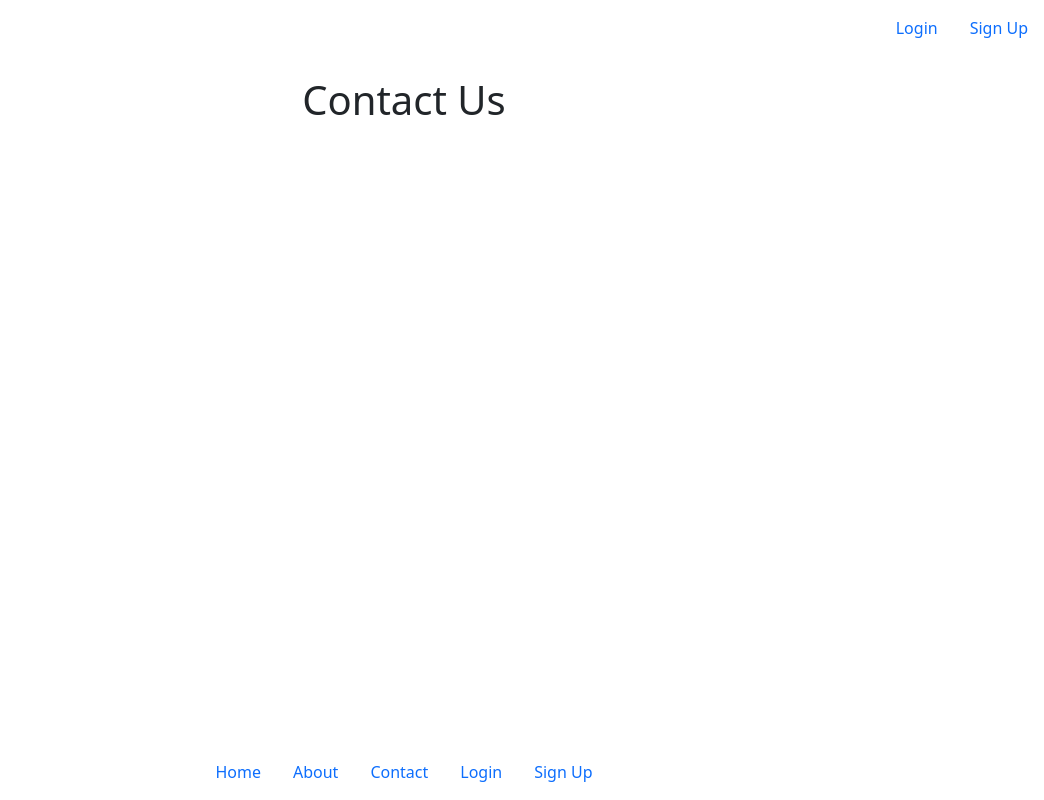
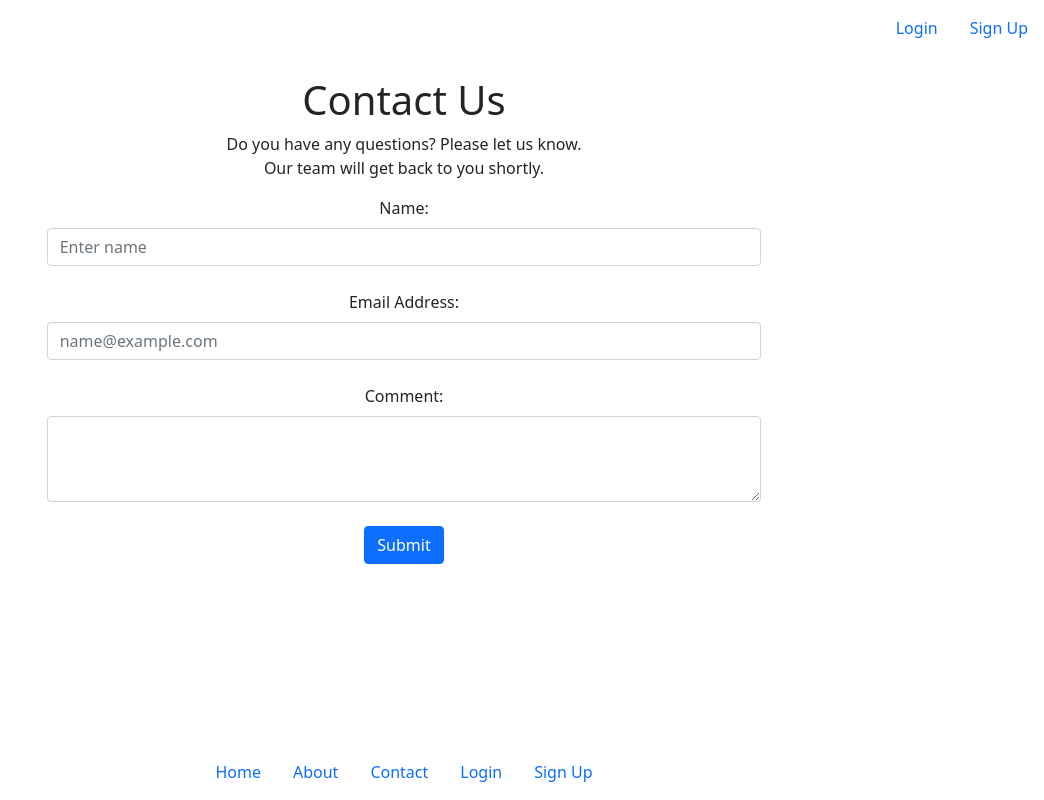
Before and after one commit to jennresado/CS467_Capstone, a React (Create React App) app: page /Contact in a window 1280 px wide. Shown: the whole page, without its empty margins (236-1280 px from the left). Built offline with nearby package versions, Linux system fonts and the light colour scheme.

Commit message:
Contact us page form fields added

```diff
--- a/src/components/Contact.js
+++ b/src/components/Contact.js
@@ -1,3 +1,10 @@
+import 'bootstrap/dist/css/bootstrap.min.css'
+
+import Container from 'react-bootstrap/Container';
+import Form from 'react-bootstrap/Form';
+import Button from 'react-bootstrap/Button';
+
+
 const Contact = () => {
     return (
         <div className='contactPage'>
@@ -5,10 +12,33 @@
                 <div className='col-xl-8'>
                     <div className='row'>
                         <h1>Contact Us</h1>
+                        <p>Do you have any questions? Please let us know.
+                            <br></br>
+                            Our team will get back to you shortly.
+                        </p>
+                        <Container>
+                            <Form>
+                                <Form.Group controlId="form.Name">
+                                    <Form.Label>Name:</Form.Label>
+                                    <Form.Control type="text" placeholder="Enter name" />
+                                </Form.Group>
+                                <br></br>
+                                <Form.Group controlId="form.Email">
+                                    <Form.Label>Email Address:</Form.Label>
+                                    <Form.Control type="email" placeholder="name@example.com" />
+                                </Form.Group>
+                                <br></br>
+                                <Form.Group controlId="form.Textarea">
+                                    <Form.Label>Comment:</Form.Label>
+                                    <Form.Control as="textarea" rows={3} />
+                                </Form.Group>
+                                <br></br>
+                                <Button variant="primary" type="Submit">Submit</Button>
+                            </Form>
+                        </Container>
                     </div>
                 </div>
             </div>
-
         </div>
     )
 }
```
